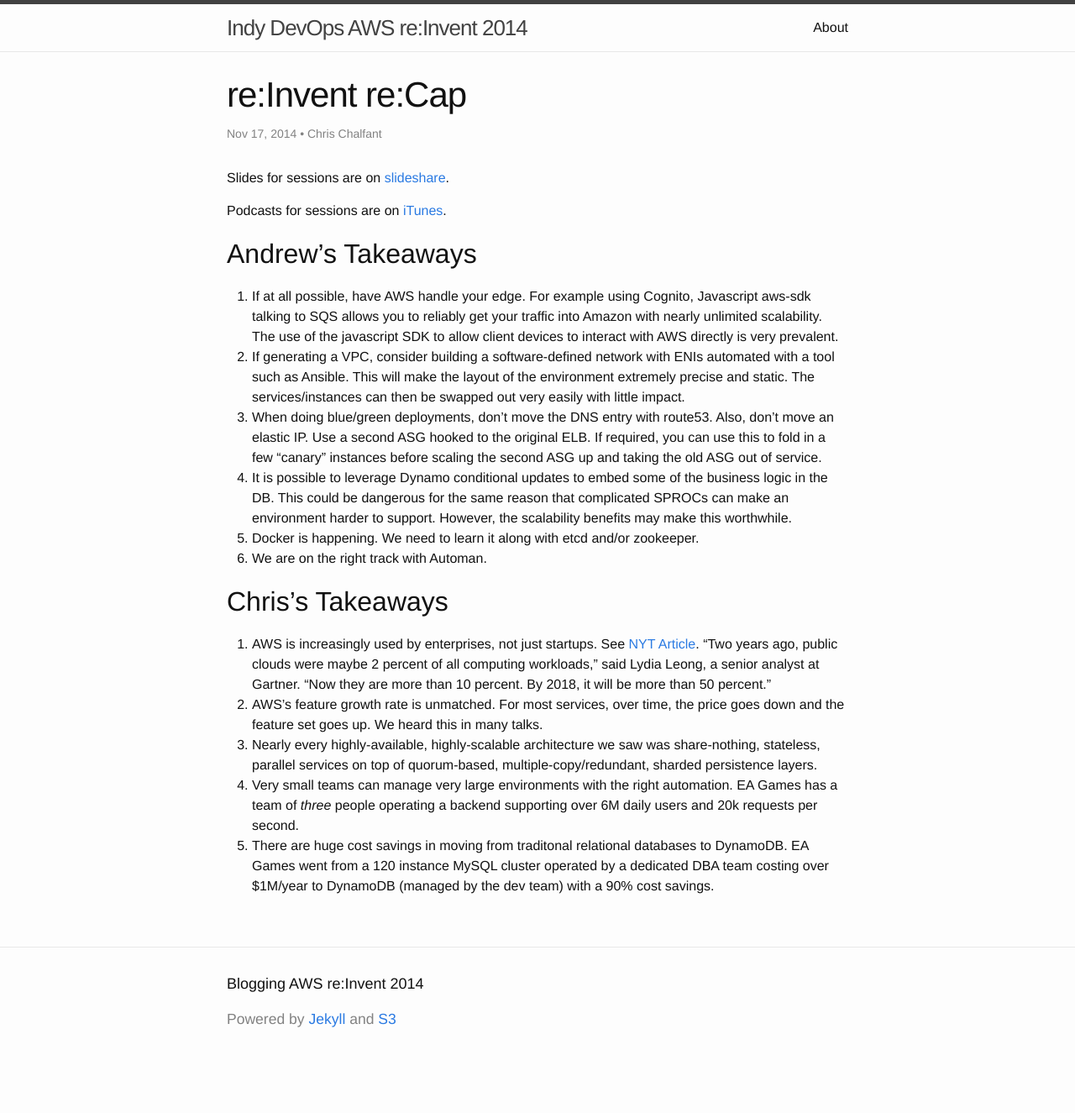
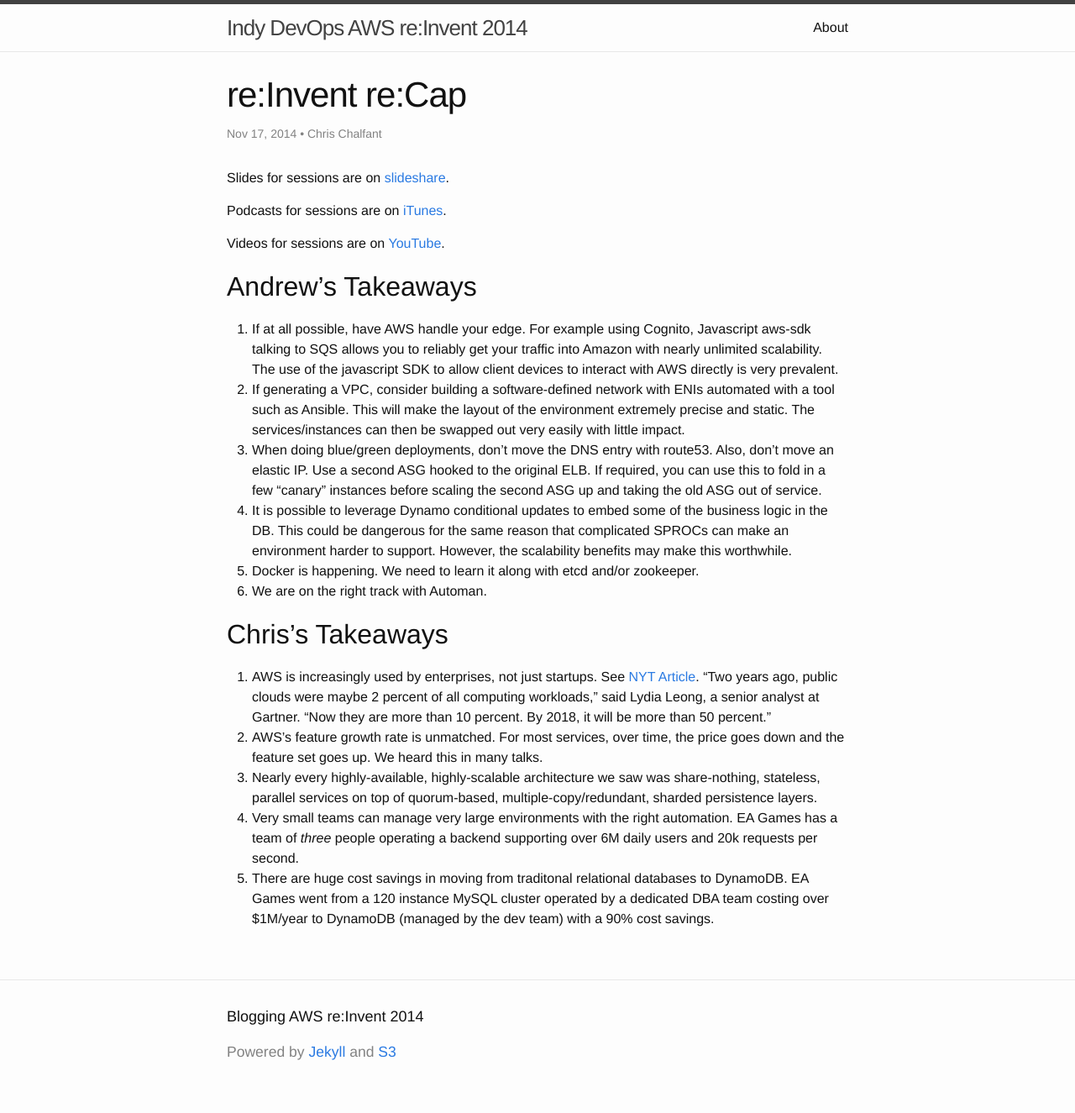
Before and after one commit to indydevops/blog, a Jekyll site: the page built from _posts/2014-11-17-reinvent-recap.md, in a window 1280 px wide. Shown: the whole page at 84% size. Built offline with Jekyll 4.4.1, drawn with Linux system fonts in a browser that asks for light colours; before the commit the page ends 1286 px from its top, so only the background shows below that.

Commit message:
added youtube link

```diff
--- a/_posts/2014-11-17-reinvent-recap.md
+++ b/_posts/2014-11-17-reinvent-recap.md
@@ -8,6 +8,8 @@ author: "Chris Chalfant"
 Slides for sessions are on [slideshare](http://www.slideshare.net/AmazonWebServices/tag/reinvent2014/?adbid=709885272452154&adbpl=fb&adbpr=247010772072942&adbsc=reInvent_20141116_35705947).
 
 Podcasts for sessions are on [iTunes](https://itunes.apple.com/us/podcast/aws-re-invent-2014/id941313180?mt=2&ign-mpt=uo%3D2).
+
+Videos for sessions are on [YouTube](https://www.youtube.com/user/AmazonWebServices/playlists).
 
 Andrew's Takeaways
 ------------------
```
